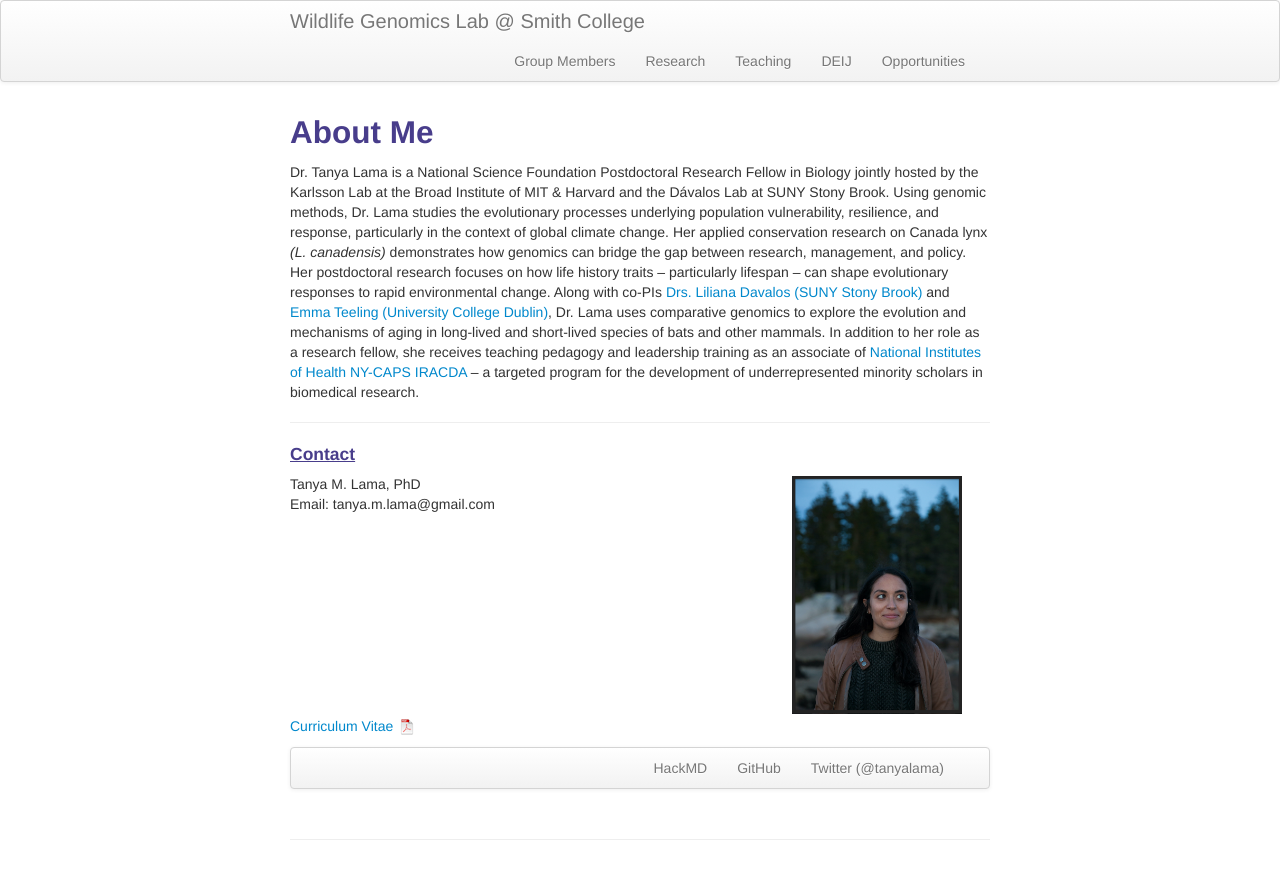
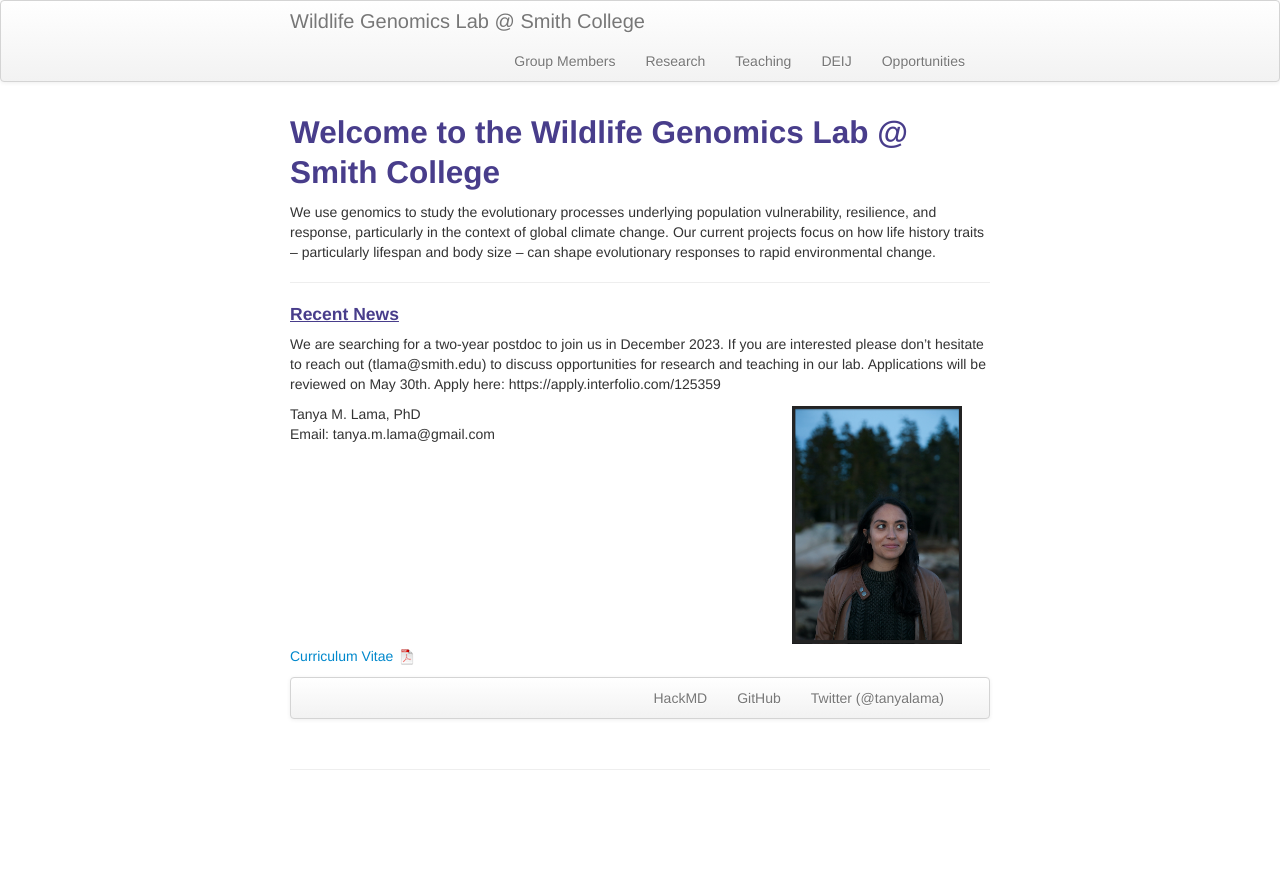
Before and after one commit to tanyalama/tanyalama.github.io, a Jekyll site: the page built from index.md, in a window 1280 px wide. Shown: the top 879 px of the page. Built offline with Jekyll 4.4.1, drawn with Linux system fonts in a browser that asks for light colours.

Commit message:
Update index.md

```diff
--- a/index.md
+++ b/index.md
@@ -5,13 +5,13 @@ description: Tanya is a National Science Foundation Postdoctoral Research Fellow
 keywords: conservation, genomics, wildlife, bat, lynx, ecology, aging, longevity
 ---
 
-About Me
+Welcome to the Wildlife Genomics Lab @ Smith College
 ---
-Dr. Tanya Lama is a National Science Foundation Postdoctoral Research Fellow in Biology jointly hosted by the Karlsson Lab at the Broad Institute of MIT & Harvard and the Dávalos Lab at SUNY Stony Brook. Using genomic methods, Dr. Lama studies the evolutionary processes underlying population vulnerability, resilience, and response, particularly in the context of global climate change. Her applied conservation research on Canada lynx _(L. canadensis)_ demonstrates how genomics can bridge the gap between research, management, and policy. Her postdoctoral research focuses on how life history traits -- particularly lifespan -- can shape evolutionary responses to rapid environmental change. Along with co-PIs <a href="https://lmdavalos.github.io/">Drs. Liliana Davalos (SUNY Stony Brook)</a> and <a href="http://batlab.ucd.ie/">Emma Teeling (University College Dublin)</a>, Dr. Lama uses comparative genomics to explore the evolution and mechanisms of aging in long-lived and short-lived species of bats and other mammals. In addition to her role as a research fellow, she receives teaching pedagogy and leadership training as an associate of <a href="https://www.stonybrook.edu/commcms/iracda/">National Institutes of Health NY-CAPS IRACDA</a> – a targeted program for the development of underrepresented minority scholars in biomedical research.
+We use genomics to study the evolutionary processes underlying population vulnerability, resilience, and response, particularly in the context of global climate change. Our current projects focus on how life history traits -- particularly lifespan and body size -- can shape evolutionary responses to rapid environmental change.
 
 ---
-#### <u>Contact<u>
-
+#### <u>Recent News<u>
+We are searching for a two-year postdoc to join us in December 2023. If you are interested please don't hesitate to reach out (tlama@smith.edu) to discuss opportunities for research and teaching in our lab. Applications will be reviewed on May 30th. Apply here: https://apply.interfolio.com/125359
 <div class="container">
 
     <div class="row-fluid">
```
